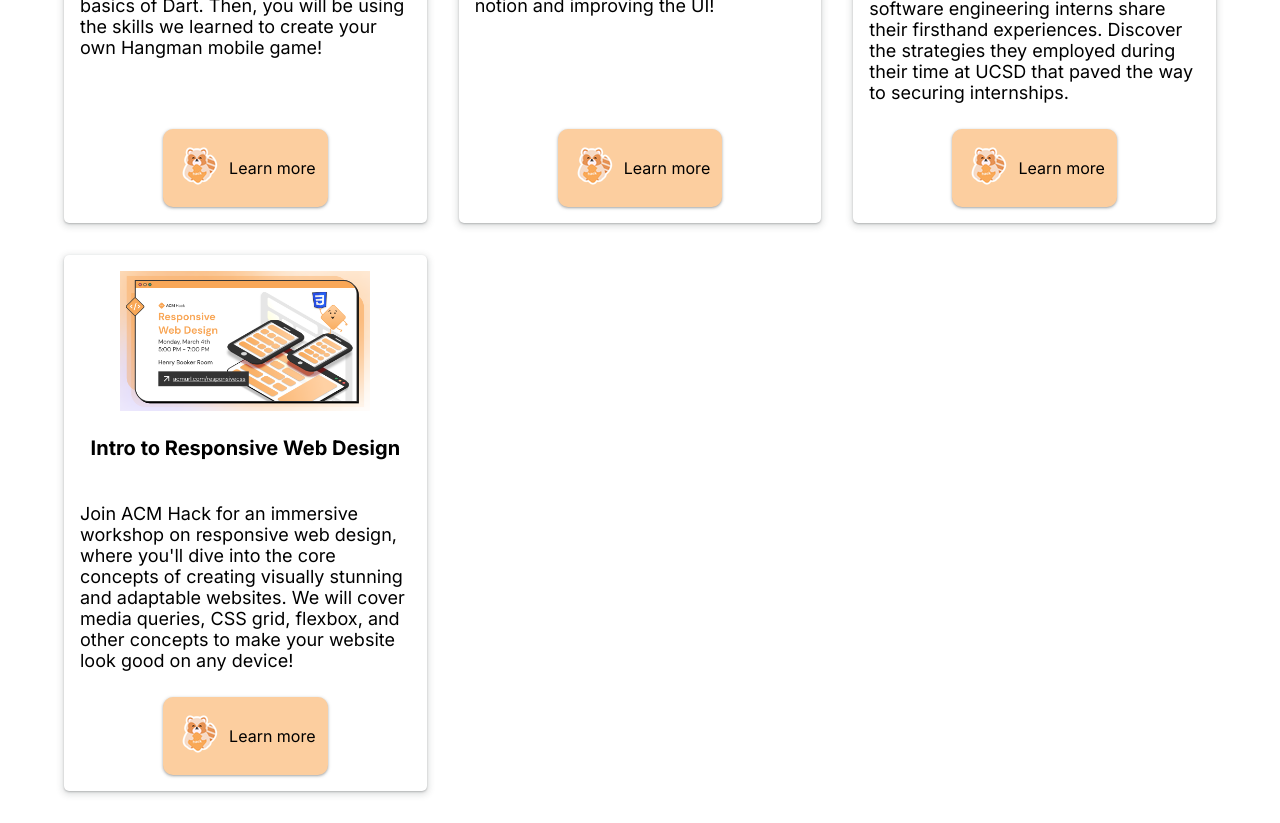
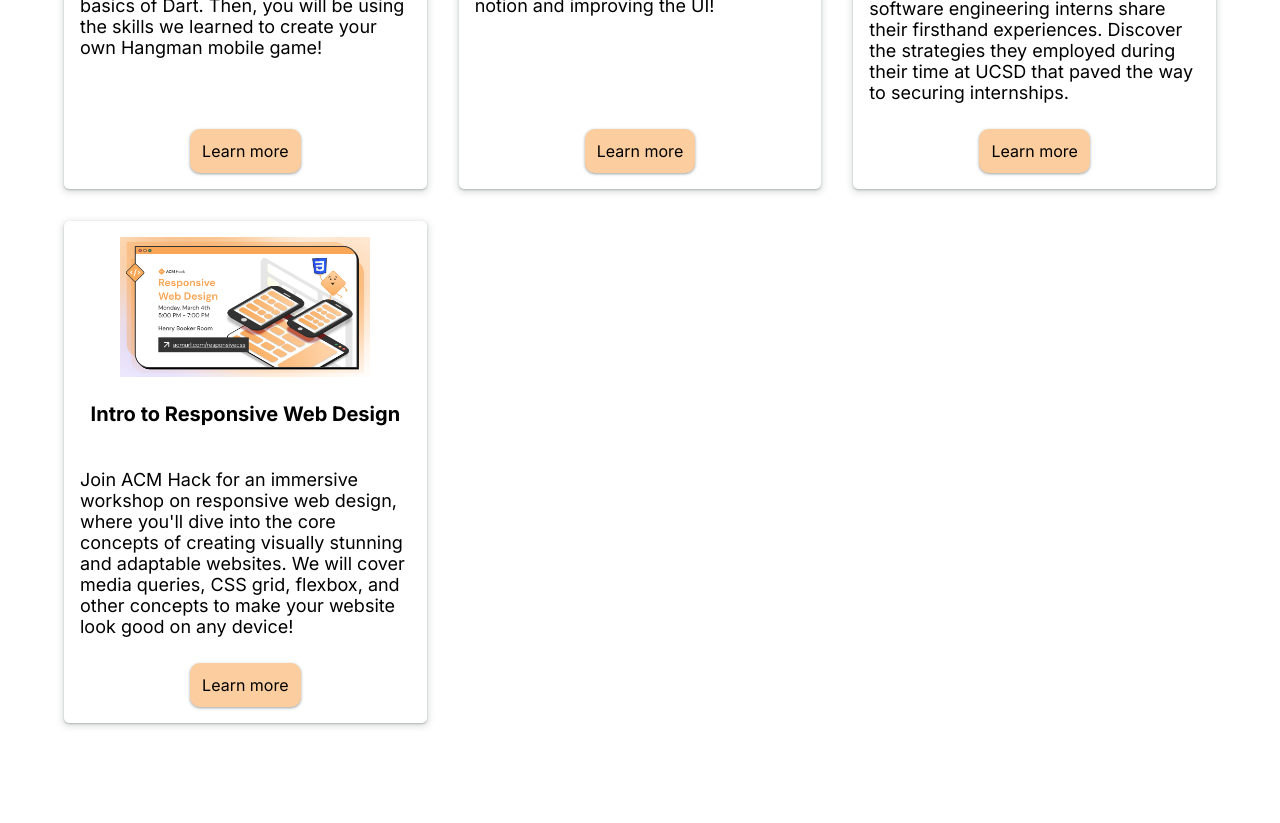
Before and after one commit to theryanfo/css-animations-ws, a Next.js app: page / in a window 1280 px wide. Shown: the part 1060-1883 px from the top of the page. After the commit the page ends 1815 px from the top, so only its background shows below. Built offline with nearby package versions, Linux system fonts and the light colour scheme.

Commit message:
Added starter code

```diff
--- a/src/app/page.module.css
+++ b/src/app/page.module.css
@@ -31,29 +31,11 @@
   max-width: 800px;
 }
 
-/* Activity 3: Add a keyframe to slide in from the left and slowly reveal the
+/* Activity 3: Keyframes
+  Add a keyframe to slide in from the left and slowly reveal the
   .hero_text message (hint: use opacity and transform)
 */
 
 .hero_text {
-  opacity: 0; /* Initially hide the text */
-  animation: hero_animation 2.5s forwards;
+
 }
-
-.hero_text:hover {
-  transform: rotate(360deg);
-}
-
-@keyframes hero_animation {
-  0% {
-    opacity: 0;
-    transform: translateX(-300%); /* Start off screen */
-  }
-  50% {
-    opacity: 0.5; /* Fade in halfway through animation */
-  }
-  100% {
-    opacity: 1; /* Fully visible */
-    transform: translateX(0); /* Slide in to original position */
-  }
-}
--- a/src/components/Card/style.module.css
+++ b/src/components/Card/style.module.css
@@ -9,17 +9,12 @@
   box-shadow: rgba(60, 64, 67, 0.3) 0px 1px 2px 0px,
     rgba(60, 64, 67, 0.15) 0px 2px 6px 2px;
   /* Activity 2: Add your card transition here*/
-  transition: transform ease-in-out 0.3s;
 }
 
 /* Activity #2: Transforms
   Scale up the card by 105% on hover with a ease in-out transition of 0.3 seconds
   (hint: You'll need to add a pseudoselector to .card and add the transition to the regular .card class)
 */
-
-.card:hover {
-  transform: scale(1.05);
-}
 
 .card_img {
   width: 100%;
@@ -59,17 +54,3 @@
   and use margins to add spacing to right of the image
   (hint: https://developer.mozilla.org/en-US/docs/Web/CSS/url)
 */
-
-.card_button:hover {
-  font-size: 1.25rem;
-  opacity: 70%;
-}
-
-.card_button:active {
-  box-shadow: rgba(0, 0, 0, 0.19) 0px 10px 20px, rgba(0, 0, 0, 0.23) 0px 6px 6px;
-}
-
-.card_button::before {
-  content: url(/assets/raccoon.png);
-  margin-right: 4px;
-}
```
